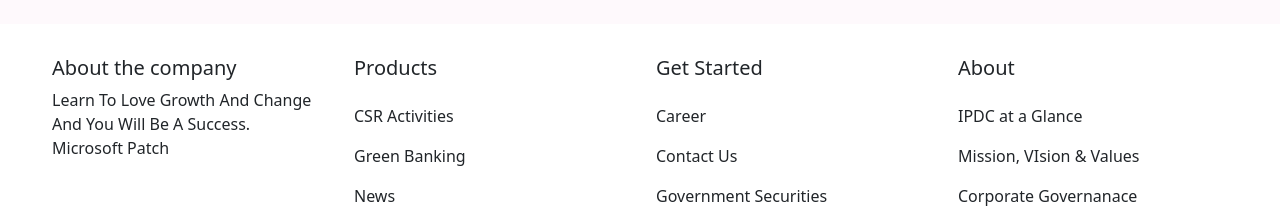
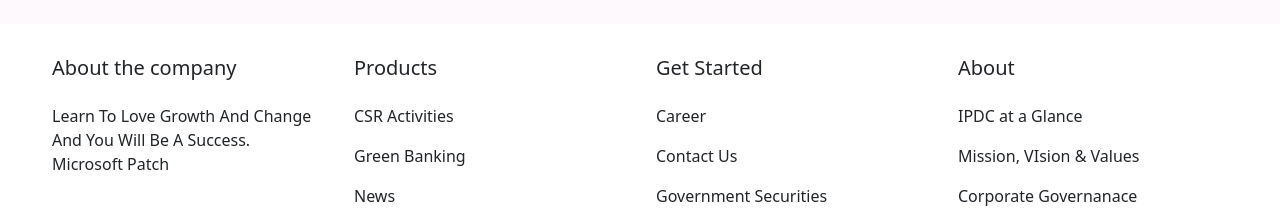
Before and after one commit to devfoyzur17/IPDC, a plain HTML site: page index.html in a window 1280 px wide. Shown: the part 376-597 px from the top of the page. Drawn offline with Linux system fonts and the light colour scheme.

Commit message:
Footer section done

```diff
--- a/index.html
+++ b/index.html
@@ -71,7 +71,7 @@
                 <div>
                     <h5>About the company</h5>
 
-                    <p>Learn To Love Growth And Change And You Will Be A Success. Microsoft Patch </p>
+                    <p class="pt-3">Learn To Love Growth And Change And You Will Be A Success. Microsoft Patch </p>
 
                 </div>
 
```
